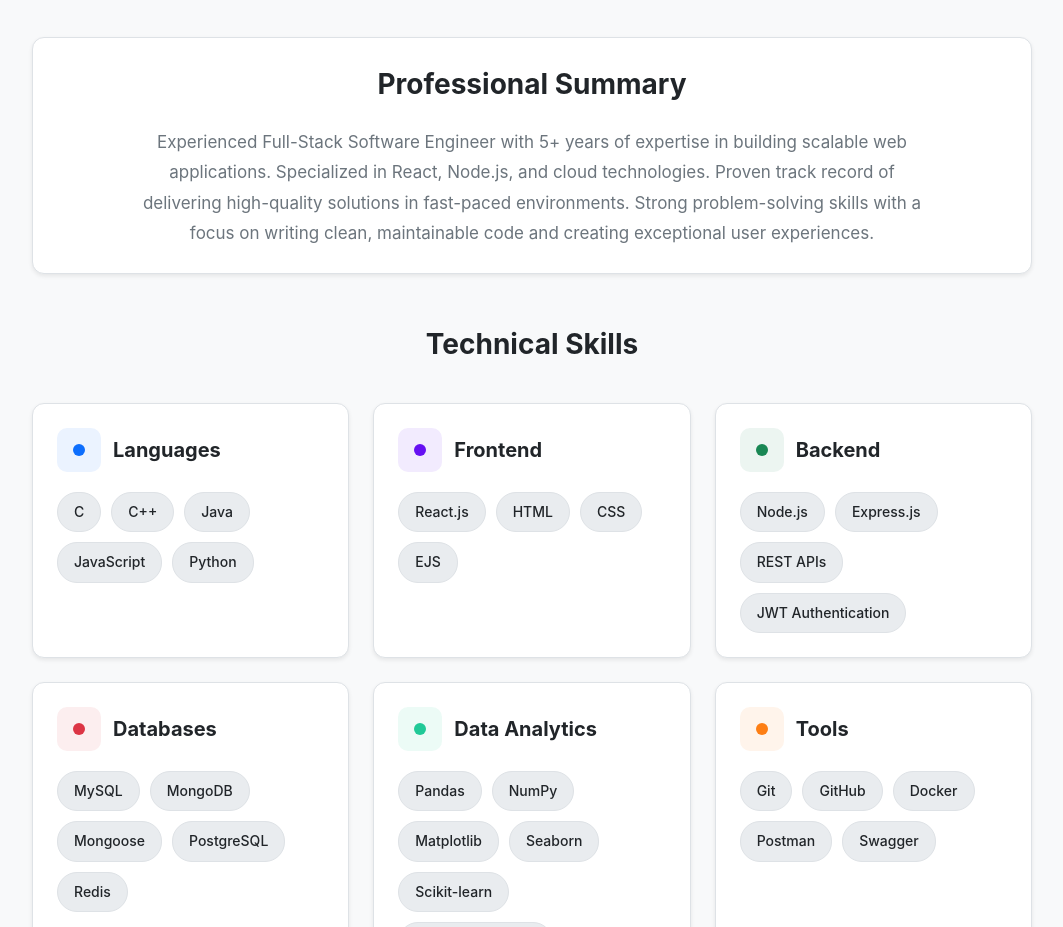
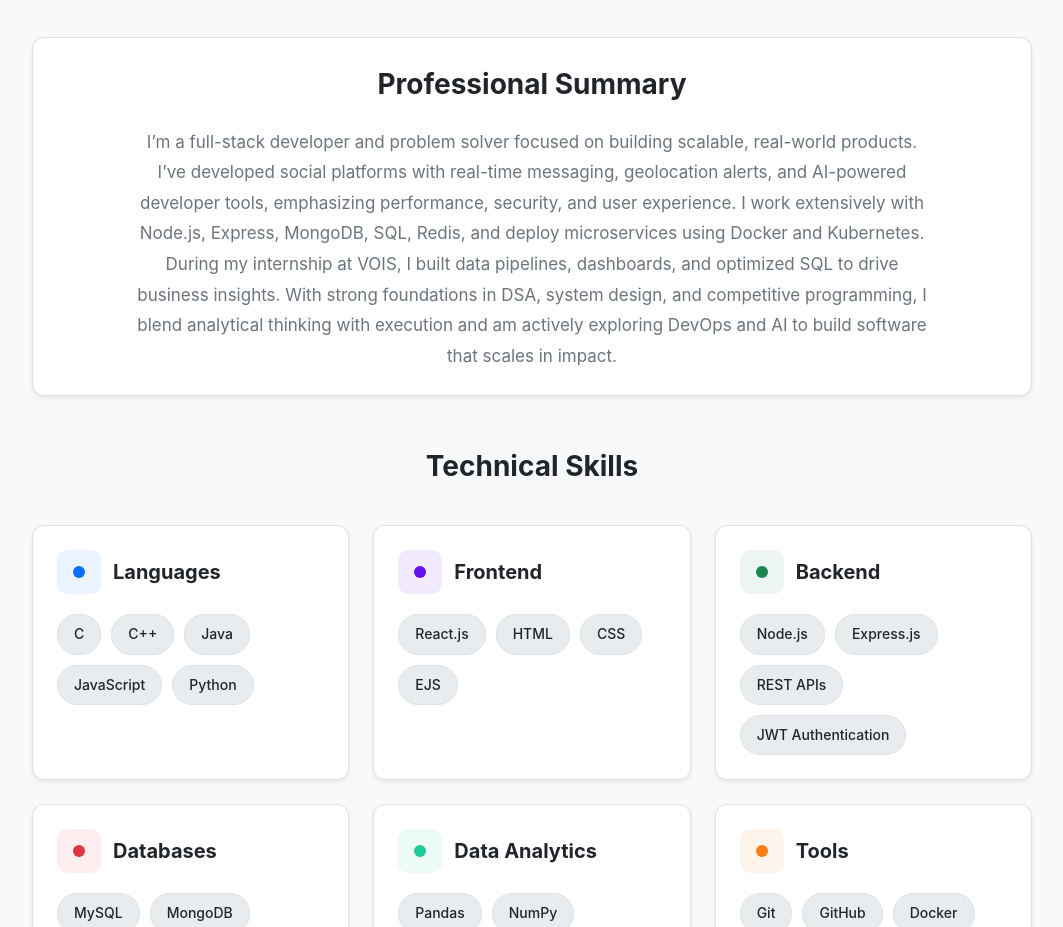
Before and after one commit to Shriharipise18/MyProfolio, a React (Vite) app: page / in a window 1280 px wide. Shown: the part 1000-1927 px from the top of the page, without its empty margins (108-1171 px from the left). Built offline with nearby package versions, Linux system fonts and the light colour scheme; no server answers.

Commit message:
chore: update about me section with new bio

```diff
--- a/src/data/portfolio.js
+++ b/src/data/portfolio.js
@@ -11,7 +11,7 @@ export const personalInfo = {
 };
 
 export const about = {
-  summary: "Experienced Full-Stack Software Engineer with 5+ years of expertise in building scalable web applications. Specialized in React, Node.js, and cloud technologies. Proven track record of delivering high-quality solutions in fast-paced environments. Strong problem-solving skills with a focus on writing clean, maintainable code and creating exceptional user experiences.",
+  summary: "I’m a full-stack developer and problem solver focused on building scalable, real-world products. I’ve developed social platforms with real-time messaging, geolocation alerts, and AI-powered developer tools, emphasizing performance, security, and user experience.\n\nI work extensively with Node.js, Express, MongoDB, SQL, Redis, and deploy microservices using Docker and Kubernetes. During my internship at VOIS, I built data pipelines, dashboards, and optimized SQL to drive business insights.\n\nWith strong foundations in DSA, system design, and competitive programming, I blend analytical thinking with execution and am actively exploring DevOps and AI to build software that scales in impact.",
   skills: {
     languages: [
       "C",
@@ -90,7 +90,7 @@ export const projects = [
     id: 2,
     title: "Ai-code-documentation-collaboration-CodeDocs",
     description: "An AI-powered platform that automatically generates clear, concise documentation from source code while enabling developers to write, run, and test programs. It supports real-time collaborative coding, improving productivity, code understanding, and team-based software development workflows.",
-    tech: ["Node.js", "Express.js", "Flask (Python)", "MongoDB", "LLM (Large Language Model)","Generative AI Engine"],
+    tech: ["Node.js", "Express.js", "Flask (Python)", "MongoDB", "LLM (Large Language Model)", "Generative AI Engine"],
     github: "https://github.com/Shriharipise18/Ai-code-documentation-collaboration-CodeDocs"
   },
   {
@@ -111,7 +111,7 @@ export const projects = [
     id: 5,
     title: "SocialX",
     description: "Engineered a scalable MERN stack social platform with real-time interactions and Redux-based engagement features.Implemented Docker-Kubernetes microservices using REST and Socket.IO, improving system throughput by 40%.Built a Redis-backed geolocation emergency alert system delivering messages under 100ms latency.",
-    tech: ["Node,js", "Express.js", "Redis", "MongoDb", "React","kubernetes","Socket.io"],
+    tech: ["Node,js", "Express.js", "Redis", "MongoDb", "React", "kubernetes", "Socket.io"],
     github: "https://github.com/Shriharipise18/SocialX"
   },
   {
```
Lines whose indentation alone changed are shown as unchanged.
